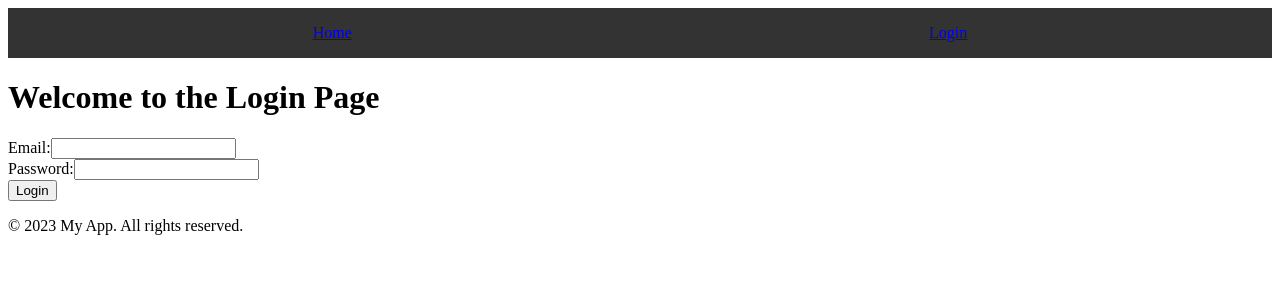
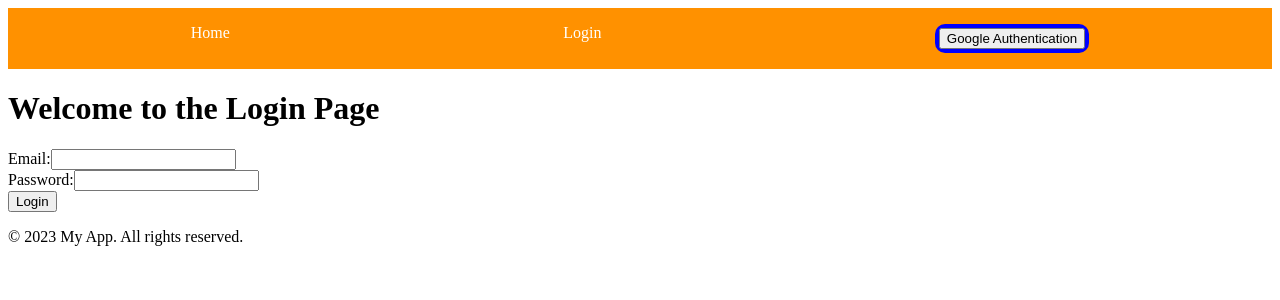
Before and after one commit to acmucsd-projects/wi25-hack-team-1, a React (Vite) app in the folder frontend/: page /login in a window 1280 px wide. Shown: the top 300 px of the page. Built offline with nearby package versions, Linux system fonts and the light colour scheme.

Commit message:
tweaked navbar

```diff
--- a/frontend/package.json
+++ b/frontend/package.json
@@ -14,6 +14,7 @@
     "prepare": "cd .. && husky"
   },
   "dependencies": {
+    "firebase": "^11.3.1",
     "react": "^18.3.1",
     "react-dom": "^18.3.1",
     "react-router-dom": "^7.1.5"
--- a/frontend/src/components/Navbar.module.css
+++ b/frontend/src/components/Navbar.module.css
@@ -1,5 +1,5 @@
 .navbar {
-    background-color: #333;
+    background-color: #ff9100;
     padding: 1rem;
   }
 
@@ -11,17 +11,28 @@
     padding: 0;
   }
 
-.listOfLinks {
-    margin: 0;
+  .list li {
+    display: inline;
   }
 
-.listOfLinks e {
+  .list a {
     color: white;
     text-decoration: none;
-    padding: 0.5rem 1rem;
-    transition: background-color 0.3s;
   }
 
-  .listOfLinks e:hover {
-    background-color: #555;
+  .list a:hover{
+
   }
+
+  .button {
+    background-color: blue;
+    color: white;
+    padding: 4px 4px;
+    border: green;
+    border-radius: 10px;
+    cursor: pointer;
+  }
+
+  .button:hover {
+    background-color: darkblue;
+  }
--- a/frontend/src/components/Navbar.tsx
+++ b/frontend/src/components/Navbar.tsx
@@ -7,12 +7,19 @@ const Navbar: React.FC = () => {
   return (
     <nav className={ styles.navbar }>
       <ul className={ styles.list}>
-        <li className={ styles.listOfLinks}>
+
+        <li>
           <Link to="/">Home</Link>
         </li>
-        <li className={ styles.listOfLinks}>
+
+        <li>
           <Link to="/login">Login</Link>
         </li>
+
+        <li className={ styles.button }>
+          <button onClick={() => alert('Button clicked!')}>Google Authentication</button>
+        </li>
+
       </ul>
     </nav>
   );
--- a/frontend/src/pages/Home.tsx
+++ b/frontend/src/pages/Home.tsx
@@ -5,6 +5,8 @@ const Home: React.FC = () => {
     <div>
       <h1>Welcome to the Home Page</h1>
       <p>This is a temporary home page.</p>
+
+
     </div>
   );
 };
```
Also changed, not shown: 1 other file (tests, documents, lock files or other folders).
